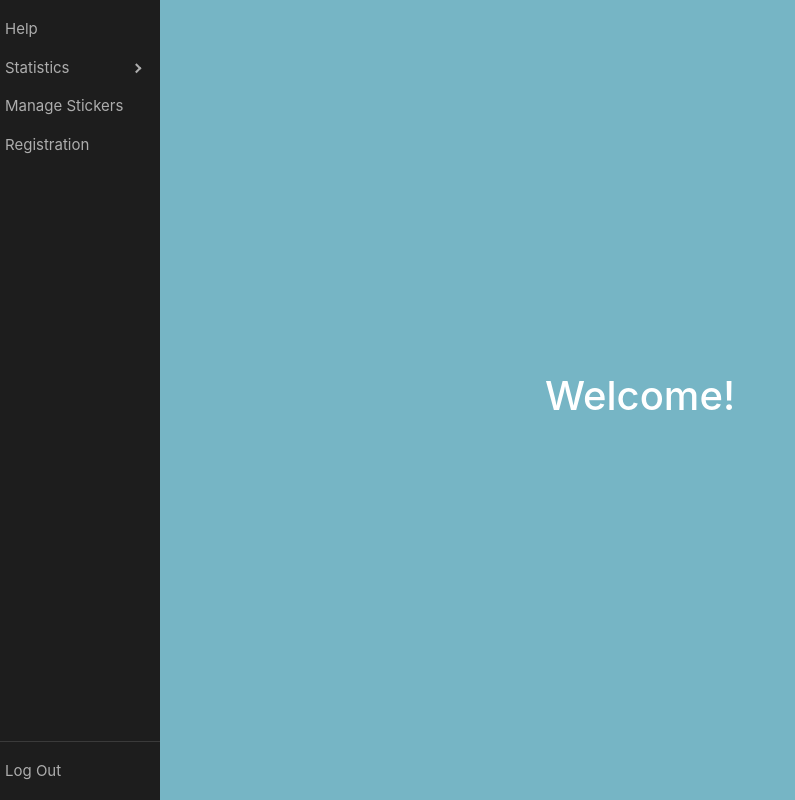
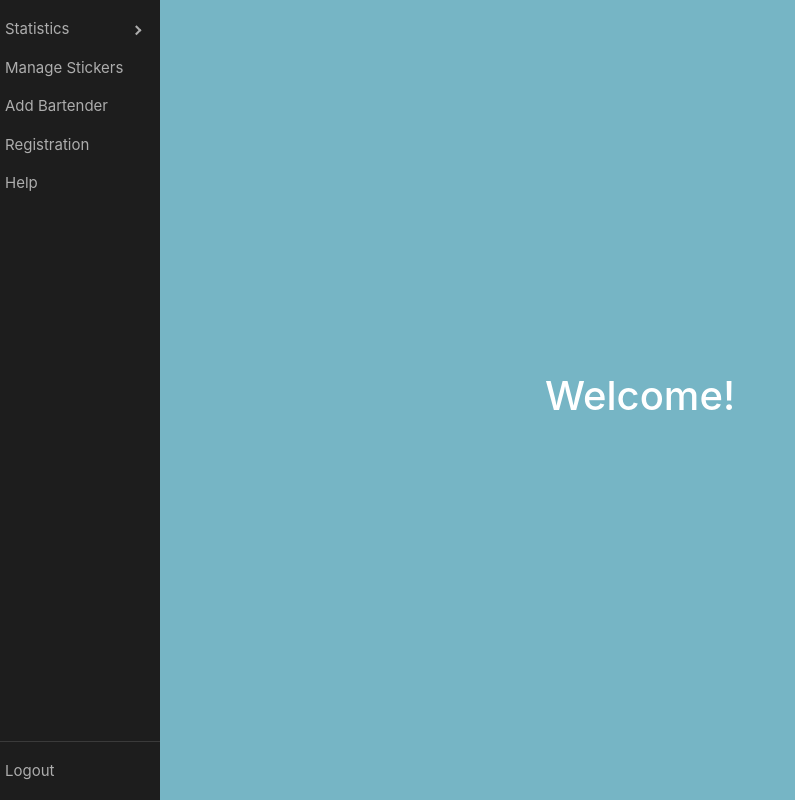
Before and after one commit to DJ-TAVR/bar-app, a React (Create React App) app in the folder front-end/: page /admin in a window 1280 px wide. Shown: the whole page, without its empty margins (0-795 px from the left). Built offline with nearby package versions, Linux system fonts and the light colour scheme; no server answers.

Commit message:
Add files via upload

```diff
--- a/front-end/src/Components/CustomSidebar.js
+++ b/front-end/src/Components/CustomSidebar.js
@@ -1,8 +1,14 @@
-import React from 'react'
+
 import '../App.css'
 import { ProSidebar, Menu, MenuItem, SubMenu, SidebarFooter, SidebarContent } from
 'react-pro-sidebar';
 import 'react-pro-sidebar/dist/css/styles.css';
+import { Button } from 'reactstrap';
+import ReactDOM from 'react-dom';
+import React, {useState, useEffect} from "react";
+import {TextField} from '@material-ui/core';
+import { makeStyles } from '@material-ui/core/styles';
+
 
 
 import { Link } from 'react-router-dom'
@@ -15,22 +21,34 @@ export default function CustomSidebar(props){
     <ProSidebar popperArrow = "true" className = "sidebarSize" width = "175px">
         <SidebarContent>
         <Menu iconShape = "square">
-            <MenuItem class = "normal"></MenuItem>
-          <MenuItem>Help</MenuItem>
+          <MenuItem class = "normal"></MenuItem>
+
           <SubMenu title = "Statistics">
             <MenuItem><Link to = "/bartender">Bartender</Link></MenuItem>
             <MenuItem><Link to = "/drinks">Drinks</Link></MenuItem>
           </SubMenu>
           <MenuItem><Link to = "/stickers">Manage Stickers</Link></MenuItem>
+          <MenuItem><Link to = "/addBartender">Add Bartender</Link></MenuItem>
           <MenuItem><Link to = "/registration">Registration</Link></MenuItem>
+          <MenuItem><Link to = "/help">Help</Link></MenuItem>
         </Menu>
         </SidebarContent>
         <SidebarFooter>
             <Menu>
-                <MenuItem><Link to = "/">Log Out</Link></MenuItem>
+                <MenuItem onClick = {logoutButton}><Link to = "/">Logout</Link></MenuItem>
             </Menu>
         </SidebarFooter>
       </ProSidebar>
     </div>
     )
+
+    function logoutButton(){
+        fetch("http://localhost:8000/logout/")
+        .then((res) => {
+            console.log(res)
+        })
+        .catch((err)=> {
+            console.error(err)
+        });
+    }
 }
```
